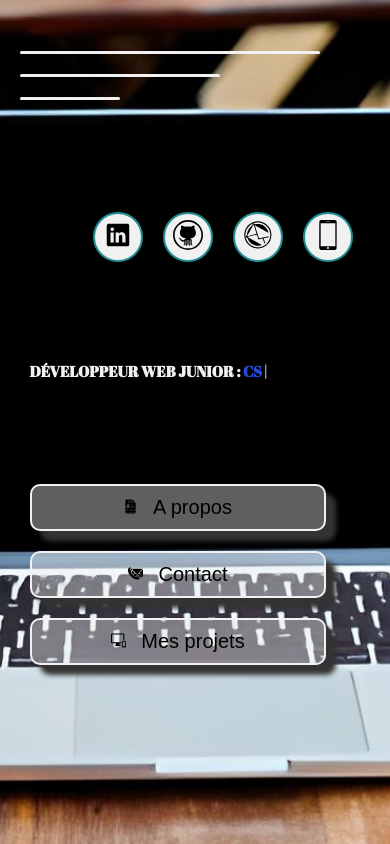
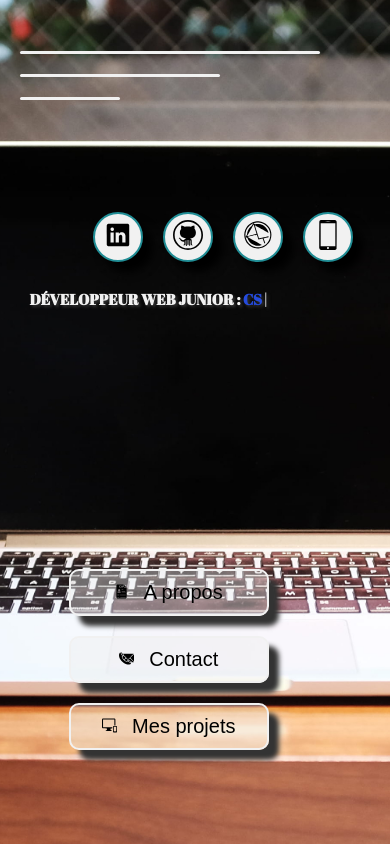
Before and after one commit to MaximeMolinillo/MonSite, a PHP site: page /MonSite/ in a window 390 px wide. Run offline with PHP 8.4, Linux system fonts and the light colour scheme; some libraries are stand-ins or nearby versions; some web fonts are replaced.

Commit message:
mise en ligne 1.3

```diff
--- a/assets/css/main.css
+++ b/assets/css/main.css
@@ -1571,7 +1566,7 @@
 .acceuil {
   width: 100%;
   height: 100vh;
-  background: #333 url("../img/acceuil.png") center/cover no-repeat;
+  background: #333 url("../img/acceuil.jpg") bottom/cover no-repeat;
 }
 .acceuil .lignes {
   position: absolute;
@@ -1637,7 +1632,7 @@
 }
 @media screen and (max-width: 1200px) {
   .acceuil .container-first {
-    top: 25%;
+    top: 20%;
   }
 }
 .acceuil .container-first h1 {
@@ -1645,7 +1640,8 @@
   color: #f1f1f1;
   text-transform: uppercase;
   color: #f1f1f1;
-  margin-top: 15rem;
+  margin-top: 12rem;
+  text-shadow: 0.2rem 0.2rem 0.3rem #333;
 }
 @media screen and (max-width: 1200px) {
   .acceuil .container-first h1 {
@@ -1664,11 +1660,26 @@
 }
 .acceuil .container-btns {
   position: fixed;
-  bottom: 30%;
-}
-@media screen and (max-width: 992px) {
+  bottom: 10%;
+  width: 100%;
+}
+@media screen and (max-width: 1200px) {
   .acceuil .container-btns {
-    bottom: 20%;
+    bottom: 10%;
+    display: flex;
+  }
+}
+@media screen and (max-width: 992px) {
+  .acceuil .container-btns {
+    bottom: 10%;
+    flex-direction: column;
+    width: 60%;
+    margin: 0 20%;
+  }
+}
+@media screen and (max-width: 576px) {
+  .acceuil .container-btns {
+    margin: 0 10%;
   }
 }
 .acceuil .container-btns .btn-first {
@@ -1690,16 +1701,11 @@
 }
 @media screen and (max-width: 1200px) {
   .acceuil .container-btns .btn-first {
-    width: 100%;
+    width: 20rem;
     font-size: 2rem;
     padding: 1rem;
     margin: 1rem;
     right: 2%;
-  }
-}
-@media screen and (max-width: 576px) {
-  .acceuil .container-btns .btn-first {
-    width: 80%;
   }
 }
 .acceuil .container-btns .btn-first:hover img {
--- a/assets/sass/_aPropos.scss
+++ b/assets/sass/_aPropos.scss
@@ -59,8 +59,8 @@
             margin: 0 20%;
         }
         @media screen and(max-width: v.$sm-breakpoint) {
-            width: 40rem;
-            // margin: 0 30%;
+            // width: 50%;
+            margin: 0 15%;
         }
         // width: 60%;
         // margin: 0 20%;
@@ -78,11 +78,11 @@
             // @media screen and(max-width: v.$lg-breakpoint) {
             //     margin-left: 25%;
             // }
-            // @media screen and(max-width: v.$sm-breakpoint) {
-            //     width: 25rem;
-            //     height: 25rem;
-            //     margin-left: 15%;
-            // }
+            @media screen and(max-width: v.$sm-breakpoint) {
+                width: 25%;
+                // height: 25rem;
+                // margin-left: 15%;
+            }
 
             .pic {
                 width: 42rem;
@@ -124,9 +124,9 @@
                 filter: invert(43%) sepia(34%) saturate(0%) hue-rotate(224deg) brightness(103%) contrast(88%)
                     opacity(75%);
                 @media screen and(max-width: v.$sm-breakpoint) {
-                    margin-top: 2rem;
-                    top: 2%;
-                    right: 43%;
+                    // margin-top: 2rem;
+                    // top: 2%;
+                    right: 182%;
                 }
             }
 
@@ -185,7 +185,6 @@
                 left: 1rem;
                 @media screen and(max-width: v.$sm-breakpoint) {
                     top: 12.5rem;
-
                 }
             }
             .pbas {
@@ -194,7 +193,6 @@
                 @media screen and(max-width: v.$sm-breakpoint) {
                     top: -28rem;
                     left: 1rem;
-
                 }
             }
             .pdroite {
@@ -203,7 +201,6 @@
                 @media screen and(max-width: v.$sm-breakpoint) {
                     top: 12.5rem;
                     left: 20rem;
-
                 }
             }
         }
@@ -215,6 +212,7 @@
             @include m.bg-cv-text;
             @media screen and(max-width: v.$sm-breakpoint) {
                 font-size: 1.2rem;
+                //  top: 50rem;
             }
             span {
                 font-weight: 800;
@@ -289,6 +287,7 @@
             }
             @media screen and(max-width: v.$sm-breakpoint) {
                 top: 50rem;
+                // left: 1%;
             }
             p {
                 margin-top: 5rem;
@@ -302,7 +301,11 @@
     .wrap-language {
         opacity: 0;
         margin: 3rem;
+        @media screen and(max-width: v.$sm-breakpoint) {
 
+                margin-top: -50%;
+
+        }
 
         // @media screen and(max-width: v.$lg-breakpoint) {
         //     //   margin-top: 100rem;
@@ -359,30 +362,52 @@
             position: absolute;
             @include m.bg-cv;
             // margin-top: 5%;
-            right:13% ;
+            right: 13%;
             top: 40%;
             width: 45%;
+
             @media screen and(max-width: v.$xl-breakpoint) {
+                width: 70%;
+                margin-left:8%;
 
-                // top: -100%;
+                top: 80rem;
             }
-            // @media screen and(max-width: v.$lg-breakpoint) {
-
-            //     top: 80rem;
-            // }
-
+            @media screen and(max-width: v.$sm-breakpoint) {
+                width: 80%;
+                margin: 0 -2%;
+                top: 50rem;
+            }
 
             .titleAp {
                 width: 100%;
                 h2 {
-                    // text-align: justify;
+                    text-align: justify;
                     font-family: v.$fatFont;
+                    font-size: 3.5rem;
+                }
+                    @media screen and(max-width: v.$sm-breakpoint) {
+                        font-size: 2.5rem;
+                        text-align: start;
                     }
                     .l4 {
                         width: 80%;
                         height: 0.2rem;
                         background-color: v.$purple;
-                    margin-bottom: 2rem;
+                        margin-bottom: 3rem;
+                    }
+                    // @media screen and(max-width: v.$xl-breakpoint) {
+                    //     margin-left: 10%;
+                    //     // margin-top: 42rem;
+                    //     width: 80%;
+                    //     top: 80%;
+                    // }
+                    // @media screen and(max-width: v.$lg-breakpoint) {
+                    //     top: 35%;
+                    // }
+                    @media screen and(max-width: v.$sm-breakpoint) {
+                        // width: 100%;
+                        margin-left: 0;
+                        // top: 10%;
                     }
                     .logExp {
                         @include m.logo-apropos;
@@ -394,34 +419,7 @@
                         }
                     }
                 }
-            h2 {
-                text-align: justify;
-                font-family: v.$fatFont;
-                font-size: 3.5rem;
-                @media screen and(max-width: v.$sm-breakpoint) {
-                 font-size: 2.5rem;
-                 text-align: start;
-                 }
-            }
-            .l4 {
-                width: 80%;
-                height: 0.2rem;
-                background-color: v.$purple;
-                margin-bottom: 3rem;
-            }
-            @media screen and(max-width: v.$xl-breakpoint) {
-                margin-left: 10%;
-                margin-top: 42rem;
-                width: 80%;
-            }
-            @media screen and(max-width: v.$lg-breakpoint) {
-                top: 35%;
-            }
-            @media screen and(max-width: v.$sm-breakpoint) {
-                // width: 100%;
-                margin-left: 0;
-                top: 10%;
-            }
+
 
             .wrap-lang {
                 z-index: 2;
@@ -460,7 +458,6 @@
                             filter: none;
                         }
                         &:hover {
-
                             filter: none;
                         }
                     }
@@ -494,7 +491,7 @@
             top: 30%;
         }
         @media screen and(max-width: v.$sm-breakpoint) {
-            top: 5%;
+            top: 0rem;
         }
 
         .titleAp {
--- a/assets/sass/_mixin.scss
+++ b/assets/sass/_mixin.scss
@@ -61,7 +61,8 @@
         box-shadow: 0 0 0 v.$third-dark;
     }
     @media screen and(max-width: v.$xl-breakpoint) {
-        width: 100%;
+
+        width: 20rem;
         font-size: 2rem;
         padding: 1rem;
         margin: 1rem;
@@ -70,7 +71,8 @@
 
         }
     @media screen and(max-width: v.$sm-breakpoint) {
-       width: 80%;
+    //    width: 80%;
+    //    display: flex;
 
         }
 }
--- a/assets/sass/main.scss
+++ b/assets/sass/main.scss
@@ -93,7 +93,7 @@
     // background-size: cover;
     // background-repeat: no-repeat;
     // background-position: center;
-    background: v.$darkgrey url("../img/acceuil.png") center / cover no-repeat;
+    background: v.$darkgrey url("../img/acceuil.jpg") bottom / cover no-repeat;
     // position: relative;
 
     .lignes {
@@ -147,7 +147,7 @@
         top: 15%;
         left: 5%;
         @media screen and(max-width: v.$xl-breakpoint) {
-       top: 25%;
+       top: 20%;
         }
 
         h1 {
@@ -156,7 +156,8 @@
             color: v.$text-white;
             text-transform: uppercase;
             color: v.$text-white;
-            margin-top: 15rem;
+            margin-top: 12rem;
+            text-shadow: 0.2rem 0.2rem 0.3rem v.$darkgrey;
             @media screen and(max-width: v.$xl-breakpoint) {
                 font-size: 4rem;
                 padding-left: 1rem;
@@ -174,14 +175,26 @@
     }
     .container-btns {
         position: fixed;
-        bottom: 30%;
+        bottom: 10%;
         // padding-left: 20rem;
         // margin-top: 5rem;
         // @media screen and(max-width: v.$md-breakpoint) {
         //     right: 5rem;
         //     }
+        width: 100%;
+        @media screen and(max-width: v.$xl-breakpoint) {
+         bottom: 10%;
+         display: flex;
+        }
         @media screen and(max-width: v.$lg-breakpoint) {
-         bottom: 20%;
+         bottom: 10%;
+         flex-direction: column;
+         width: 60%;
+         margin: 0 20%;
+        }
+        @media screen and(max-width: v.$sm-breakpoint) {
+
+         margin: 0 10%;
         }
 
         .btn-first {
@@ -207,11 +220,13 @@
                 margin-right: 1rem;
                 @media screen and(max-width: v.$xl-breakpoint) {
                     width: 1.5rem;
+
                 }
             }
             a {
                 color: black;
                 text-align: justify;
+
 
                 // padding-bottom: 3rem
             }
--- a/js/style.js
+++ b/js/style.js
@@ -110,7 +110,7 @@
 .deleteChars(47)
 .typeString('<span style="color: #591e98">Bienvenue !</span> ')
 .pauseFor(400)
-.typeString('<br> Je vous laisse découvrir mes projets...')
+.typeString('<br> <span style="color: #00D5F7">Je vous laisse découvrir mes projets...')
 
 .start()
 
```
Also changed, not shown: other parts of assets/css/main.css (+42 -47 lines), assets/img/acceuil.jpg, assets/img/acceuil.png (deleted), assets/img/forme-apropos/haut.png (deleted), assets/img/logo/art.svg (deleted), assets/img/matrix.png (deleted), 2 other files. Lines whose indentation alone changed are shown as unchanged.
